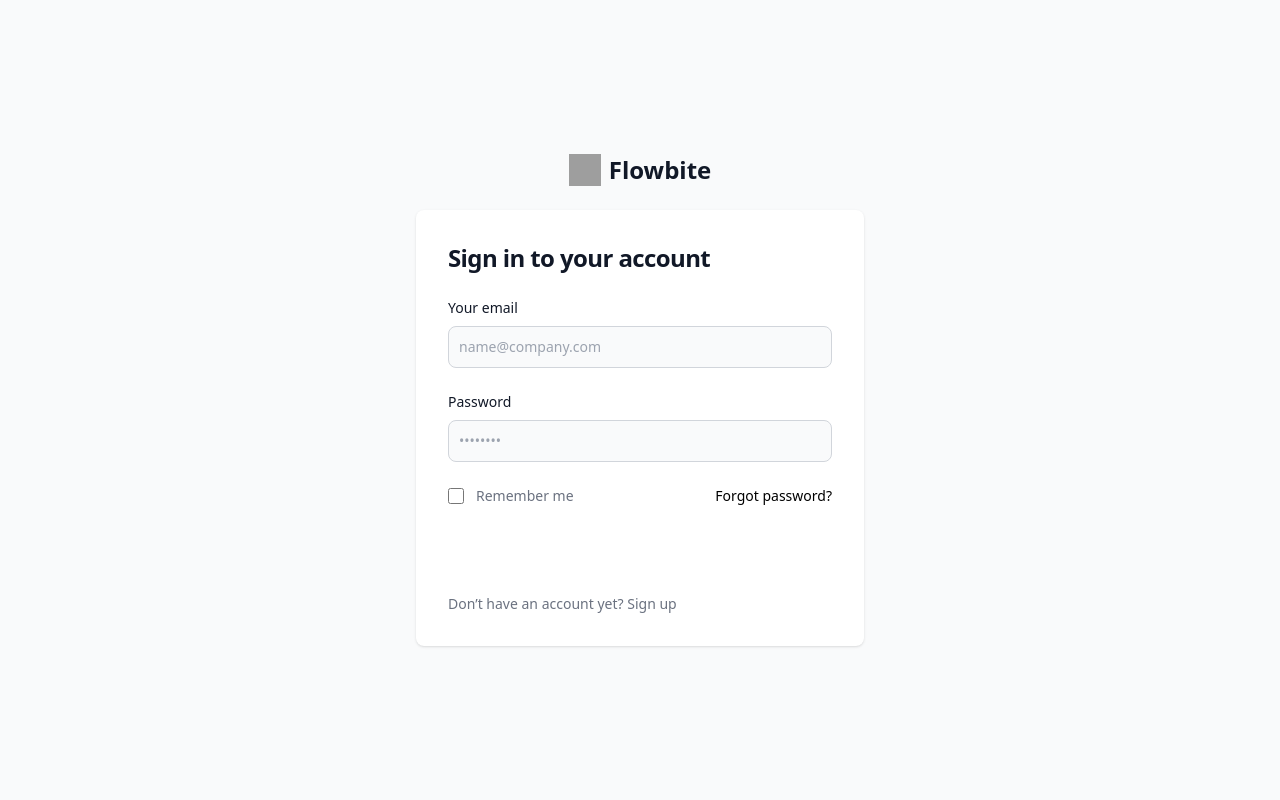
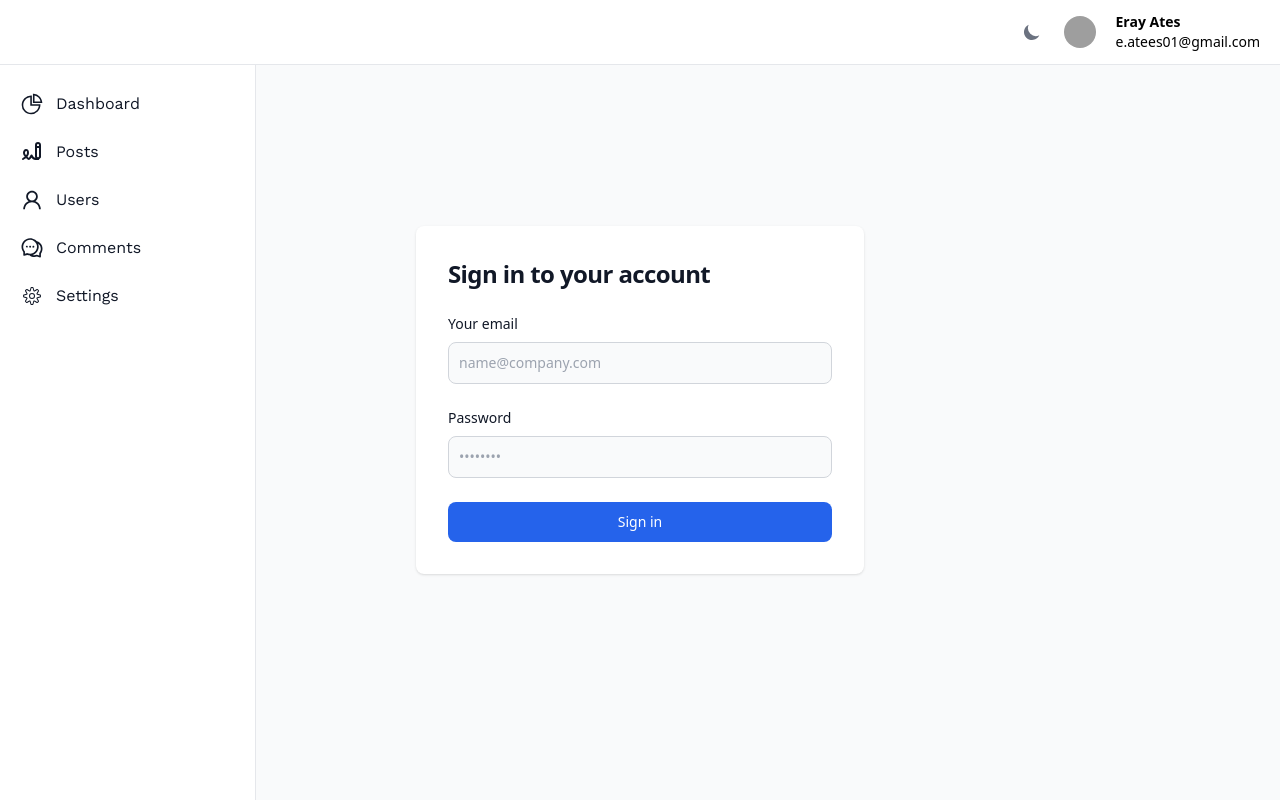
Before and after one commit to erayates/blog-template, a Next.js app: page /dashboard/login in a window 1280 px wide. Built offline with nearby package versions, Linux system fonts and the light colour scheme; grey boxes are pictures that could not be loaded.

Commit message:
Some UI components added for the admin dashboard.

```diff
--- a/package.json
+++ b/package.json
@@ -15,7 +15,6 @@
     "autoprefixer": "10.4.14",
     "eslint": "8.42.0",
     "eslint-config-next": "13.4.4",
-    "flowbite": "^1.6.5",
     "mongoose": "^7.2.2",
     "next": "13.4.4",
     "next-auth": "^4.22.1",
--- a/src/app/(admin)/dashboard/layout.tsx
+++ b/src/app/(admin)/dashboard/layout.tsx
@@ -1,7 +1,9 @@
+import Sidebar from '@/components/layouts/Admin/Sidebar'
 import './globals.css'
+import Header from '@/components/layouts/Admin/Header'
+
 export const metadata = {
-    title: 'asd',
-    description: 'A blog about web development and programming.',
+    title: 'erayates.dev | Admin Dashboard',
 }
 
 
@@ -12,6 +14,8 @@
 }) {
     return (
         <>
+            <Header />
+            <Sidebar />
             {children}
         </>
     )
--- a/src/app/(admin)/dashboard/login/page.tsx
+++ b/src/app/(admin)/dashboard/login/page.tsx
@@ -2,10 +2,6 @@
     return (
         <main className="bg-gray-50 dark:bg-gray-900">
             <div className="flex flex-col items-center justify-center px-6 py-8 mx-auto md:h-screen lg:py-0">
-                <a href="#" className="flex items-center mb-6 text-2xl font-semibold text-gray-900 dark:text-white">
-                    <img className="w-8 h-8 mr-2" src="https://flowbite.s3.amazonaws.com/blocks/marketing-ui/logo.svg" alt="logo" />
-                    Flowbite
-                </a>
                 <div className="w-full bg-white rounded-lg shadow dark:border md:mt-0 sm:max-w-md xl:p-0 dark:bg-gray-800 dark:border-gray-700">
                     <div className="p-6 space-y-4 md:space-y-6 sm:p-8">
                         <h1 className="text-xl font-bold leading-tight tracking-tight text-gray-900 md:text-2xl dark:text-white">
@@ -20,21 +16,8 @@
                                 <label htmlFor="password" className="block mb-2 text-sm font-medium text-gray-900 dark:text-white">Password</label>
                                 <input type="password" name="password" id="password" placeholder="••••••••" className="bg-gray-50 border border-gray-300 text-gray-900 sm:text-sm rounded-lg focus:ring-primary-600 focus:border-primary-600 block w-full p-2.5 dark:bg-gray-700 dark:border-gray-600 dark:placeholder-gray-400 dark:text-white dark:focus:ring-blue-500 dark:focus:border-blue-500" required />
                             </div>
-                            <div className="flex items-center justify-between">
-                                <div className="flex items-start">
-                                    <div className="flex items-center h-5">
-                                        <input id="remember" aria-describedby="remember" type="checkbox" className="w-4 h-4 border border-gray-300 rounded bg-gray-50 focus:ring-3 focus:ring-primary-300 dark:bg-gray-700 dark:border-gray-600 dark:focus:ring-primary-600 dark:ring-offset-gray-800" required />
-                                    </div>
-                                    <div className="ml-3 text-sm">
-                                        <label htmlFor="remember" className="text-gray-500 dark:text-gray-300">Remember me</label>
-                                    </div>
-                                </div>
-                                <a href="#" className="text-sm font-medium text-primary-600 hover:underline dark:text-primary-500">Forgot password?</a>
-                            </div>
-                            <button type="submit" className="w-full text-white bg-primary-600 hover:bg-primary-700 focus:ring-4 focus:outline-none focus:ring-primary-300 font-medium rounded-lg text-sm px-5 py-2.5 text-center dark:bg-primary-600 dark:hover:bg-primary-700 dark:focus:ring-primary-800">Sign in</button>
-                            <p className="text-sm font-light text-gray-500 dark:text-gray-400">
-                                Don’t have an account yet? <a href="#" className="font-medium text-primary-600 hover:underline dark:text-primary-500">Sign up</a>
-                            </p>
+
+                            <button type="submit" className="w-full text-white bg-blue-600 hover:bg-blue-700 focus:ring-4 focus:outline-none focus:ring-blue-300 font-medium rounded-lg text-sm px-5 py-2.5 text-center dark:bg-blue-600 dark:hover:bg-blue-700 dark:focus:ring-blue-800">Sign in</button>
                         </form>
                     </div>
                 </div>
--- a/src/app/(admin)/dashboard/page.tsx
+++ b/src/app/(admin)/dashboard/page.tsx
@@ -1,7 +1,18 @@
+'use client';
 
-export default function page(){
 
-    return(
-        <div>asd</div>
+export default function page() {
+    return (
+        <main className="ml-64 top-16 p-16 relative z-50 grid grid-cols-2">
+            <section className="recently-users grid-span-6">
+                <h2 className="text-2xl font-semibold  text-gray-800 dark:text-white font-primary">
+
+                    Recently Users
+                </h2>
+                <p className="text-sm text-black/50">Most recently signed up users</p>
+                <hr className="mt-2"></hr>
+
+            </section>
+        </main>
     )
 }
--- /dev/null
+++ b/src/components/layouts/Admin/Header.tsx
@@ -0,0 +1,24 @@
+export default function Header() {
+    return (
+        <header className="fixed z-30 w-full bg-white border-b border-gray-200 dark:bg-gray-800 dark:border-gray-700">
+            <nav className="">
+                <div className="px-3 py-3 lg:px-5 lg:pl-3">
+                    <div className="flex items-center justify-end">
+                        <button id="theme-toggle" data-tooltip-target="tooltip-toggle" type="button" className="text-gray-500 dark:text-gray-400 hover:bg-gray-100 dark:hover:bg-gray-700 focus:outline-none focus:ring-4 focus:ring-gray-200 dark:focus:ring-gray-700 rounded-lg text-sm p-2.5">
+                            <svg id="theme-toggle-dark-icon" className="w-5 h-5" fill="currentColor" viewBox="0 0 20 20" xmlns="http://www.w3.org/2000/svg"><path d="M17.293 13.293A8 8 0 016.707 2.707a8.001 8.001 0 1010.586 10.586z"></path></svg>
+                            <svg id="theme-toggle-light-icon" className="hidden w-5 h-5" fill="currentColor" viewBox="0 0 20 20" xmlns="http://www.w3.org/2000/svg"><path d="M10 2a1 1 0 011 1v1a1 1 0 11-2 0V3a1 1 0 011-1zm4 8a4 4 0 11-8 0 4 4 0 018 0zm-.464 4.95l.707.707a1 1 0 001.414-1.414l-.707-.707a1 1 0 00-1.414 1.414zm2.12-10.607a1 1 0 010 1.414l-.706.707a1 1 0 11-1.414-1.414l.707-.707a1 1 0 011.414 0zM17 11a1 1 0 100-2h-1a1 1 0 100 2h1zm-7 4a1 1 0 011 1v1a1 1 0 11-2 0v-1a1 1 0 011-1zM5.05 6.464A1 1 0 106.465 5.05l-.708-.707a1 1 0 00-1.414 1.414l.707.707zm1.414 8.486l-.707.707a1 1 0 01-1.414-1.414l.707-.707a1 1 0 011.414 1.414zM4 11a1 1 0 100-2H3a1 1 0 000 2h1z" fill-rule="evenodd" clip-rule="evenodd"></path></svg>
+                        </button>
+
+                        <div className="flex items-center ml-3">
+                            <img className="w-8 h-8 rounded-full" src="https://flowbite.com/docs/images/people/profile-picture-5.jpg" alt="user photo"></img>
+                            <div className="flex-col flex ml-5">
+                                <span className="text-sm font-semibold">Eray Ates</span>
+                                <span className="text-sm block">e.atees01@gmail.com</span>
+                            </div>
+                        </div>
+                    </div>
+                </div>
+            </nav>
+        </header>
+    )
+}
--- /dev/null
+++ b/src/components/layouts/Admin/Sidebar.tsx
@@ -0,0 +1,61 @@
+'use client';
+
+import Link from "next/link";
+import { useState } from "react";
+import { AiOutlineComment, AiOutlinePieChart, AiOutlineUser } from "react-icons/ai";
+import { TbWritingSign } from 'react-icons/tb'
+import { CiSettings } from 'react-icons/ci'
+
+
+export default function Sidebar() {
+
+
+    return (
+        <>
+            <aside id="sidebar" className="fixed top-0 left-0 font-primary z-20 md:flex flex-col flex-shrink-0 hidden w-64 h-full pt-16 font-normal duration-75 lg:flex transition-width" aria-label="Sidebar">
+                <div className="relative flex flex-col flex-1 min-h-0 pt-0 bg-white border-r border-gray-200 dark:bg-gray-800 dark:border-gray-700">
+                    <div className="flex flex-col flex-1 pt-5 pb-4 overflow-y-auto">
+                        <div className="flex-1 px-3 space-y-1 bg-white divide-y divide-gray-200 dark:bg-gray-800 dark:divide-gray-700">
+                            <ul className="pb-2 space-y-2">
+                                <li>
+                                    <Link href={'/dashboard'} className="flex items-center p-2 text-base text-gray-900 rounded-lg hover:bg-gray-100 group dark:text-gray-200 dark:hover:bg-gray-700">
+                                        <AiOutlinePieChart className="text-[24px]" />
+                                        <span className="ml-3" >Dashboard</span>
+                                    </Link>
+                                </li>
+                                <li >
+                                    <Link href={'/dashboard/posts'} className="flex items-center w-full p-2 text-base text-gray-900 transition duration-75 rounded-lg group hover:bg-gray-100 dark:text-gray-200 dark:hover:bg-gray-700" >
+                                        <TbWritingSign className="text-[24px]" />
+                                        <span className="flex-1 ml-3 text-left whitespace-nowrap">Posts</span>
+                                    </Link>
+                                </li>
+                                <li>
+                                    <Link href={'/dashboard/users'} className="flex items-center p-2 text-base text-gray-900 rounded-lg hover:bg-gray-100 group dark:text-gray-200 dark:hover:bg-gray-700 ">
+                                        <AiOutlineUser className="text-[24px]" />
+                                        <span className="ml-3" >Users</span>
+                                    </Link>
+                                </li>
+                                <li >
+                                    <Link href={'/dashboard/comments'} type="button" className="flex items-center w-full p-2 text-base text-gray-900 transition duration-75 rounded-lg group hover:bg-gray-100 dark:text-gray-200 dark:hover:bg-gray-700" aria-controls="dropdown-pages" data-collapse-toggle="dropdown-pages">
+                                        <AiOutlineComment className="text-[24px]" />
+                                        <span className="flex-1 ml-3 text-left whitespace-nowrap" sidebar-toggle-item="">Comments</span>
+                                    </Link>
+
+                                </li>
+                                <li>
+                                    <Link href={'/dashboard/settings'} className="flex items-center w-full p-2 text-base text-gray-900 transition duration-75 rounded-lg group hover:bg-gray-100 dark:text-gray-200 dark:hover:bg-gray-700" aria-controls="dropdown-auth" data-collapse-toggle="dropdown-auth">
+                                        <CiSettings className="text-[24px]" />
+                                        <span className="flex-1 ml-3 text-left whitespace-nowrap" sidebar-toggle-item="">Settings</span>
+                                    </Link>
+
+                                </li>
+
+                            </ul>
+                        </div>
+                    </div>
+                </div>
+            </aside>
+
+        </>
+    )
+}
--- /dev/null
+++ b/src/components/layouts/Admin/styles.css
@@ -0,0 +1,3 @@
+#layouts-button:focus-within + #dropdown-layouts{
+    @apply block
+}
--- a/tailwind.config.js
+++ b/tailwind.config.js
@@ -23,5 +23,6 @@
     },
   },
   darkMode: 'class',
-  plugins: [],
+  plugins: [
+  ],
 }
```
Also changed, not shown: 1 other file (tests, documents, lock files or other folders).
